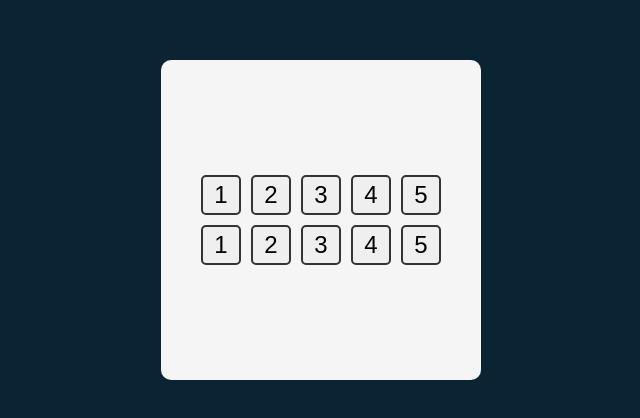
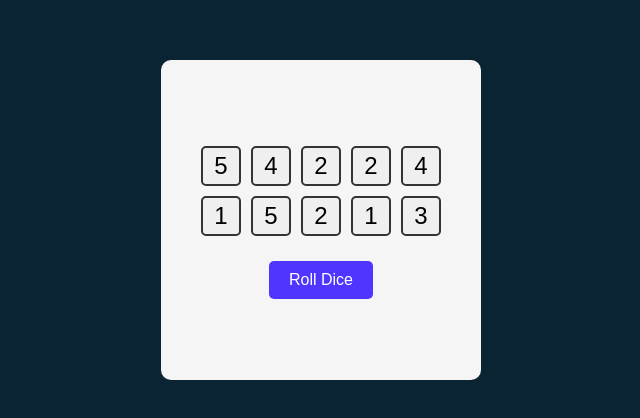
Before and after one commit to Alina483/tenzies-game, a React (Vite) app: page / in a window 1280 px wide. Shown: the part 180-598 px from the top of the page, without its empty margins (319-959 px from the left). Built offline with nearby package versions, Linux system fonts and the light colour scheme.

Commit message:
Adding more feauteres

```diff
--- a/src/App.jsx
+++ b/src/App.jsx
@@ -2,38 +2,41 @@ import { useState } from 'react'
 import Die from '../src/components/Die'
 
 export default function App() {
+  const [dice, setDice] = useState(generateAllNewDice())
+
+  function generateAllNewDice() {
+    return new Array(10)
+      .fill(0).map(() => ({
+        value: Math.ceil(Math.random() * 6),
+        isHeld: false,
+        id: crypto.randomUUID()
+      }))
+}
+
+function hold(id) {
+    setDice(oldDice => oldDice.map((dieObj) => {
+        return dieObj.id === id ? {...dieObj, isHeld: !dieObj.isHeld} : dieObj
+    }))
+}
+
+  const diceElements = dice.map(dieObj => <Die key={dieObj.id} value={dieObj.value} isHeld={dieObj.isHeld} holdDice={() => hold(dieObj.id)} />)
 
   return (
     <main>
       <div className="container">
-        <Die value={1} />
-        <Die value={2} />
-        <Die value={3} />
-        <Die value={4} />
-        <Die value={5} />
-        <Die value={1} />
-        <Die value={2} />
-        <Die value={3} />
-        <Die value={4} />
-        <Die value={5} />
+        {diceElements}
       </div>
+      <button className="roll-dice" onClick={()=>setDice(generateAllNewDice())}>Roll Dice</button>
     </main>
   )
 }
 
 /**
- * Challenge:
- *
- * - Create a Die component that takes a `value` prop. Should
- *   render a button with that value displayed.
- * - Render 10 instances of the Die component (manually)
- *      - Provide a number between 1-6 for the value on each
- *        for now
- * - Style the <main> and <Die> components
- *   to look like they do in the slide
- *      - Hints: Create a container to hold the 10 instances
- *        of the Die component, and use CSS Grid to lay them
- *        out evenly in 2 rows of 5 columns
- *      - Use flexbox on main to center the dice container
- *        in the center of the page
- */
+     * Challenge: Update the `rollDice` function to not just roll
+     * all new dice, but instead to look through the existing dice
+     * to NOT role any that are being `held`.
+     *
+     * Hint: this will look relatively similiar to the `holdDice`
+     * function below. When we're "rolling" a die, we're really
+     * just updating the `value` property of the die object.
+     */
--- a/src/components/Die.jsx
+++ b/src/components/Die.jsx
@@ -1,5 +1,5 @@
 export default function Die(prop) {
     return (
-        <button className="die">{prop.value}</button>
+        <button className="die" style={{ backgroundColor: prop.isHeld && "#59E391" }} onClick={() => prop.holdDice(prop.id)}>{prop.value}</button>
     )
 }
--- a/src/index.css
+++ b/src/index.css
@@ -27,6 +27,7 @@ main {
     display: flex;
     justify-content: center;
     align-items: center;
+    flex-direction: column;
 }
 
 .die {
@@ -51,3 +52,20 @@ main {
     width: max-content;
     margin: 0 auto;
 }
+
+.roll-dice {
+    margin-top: 20px;
+    padding: 10px 20px;
+    font-size: 16px;
+    border: none;
+    border-radius: 5px;
+    background-color: #5035FF;
+    color: white;
+    cursor: pointer;
+    user-select: none;
+}
+
+.roll-dice:hover {
+    background-color: #3622CC;
+    transform: scale(1.01);
+}
```
